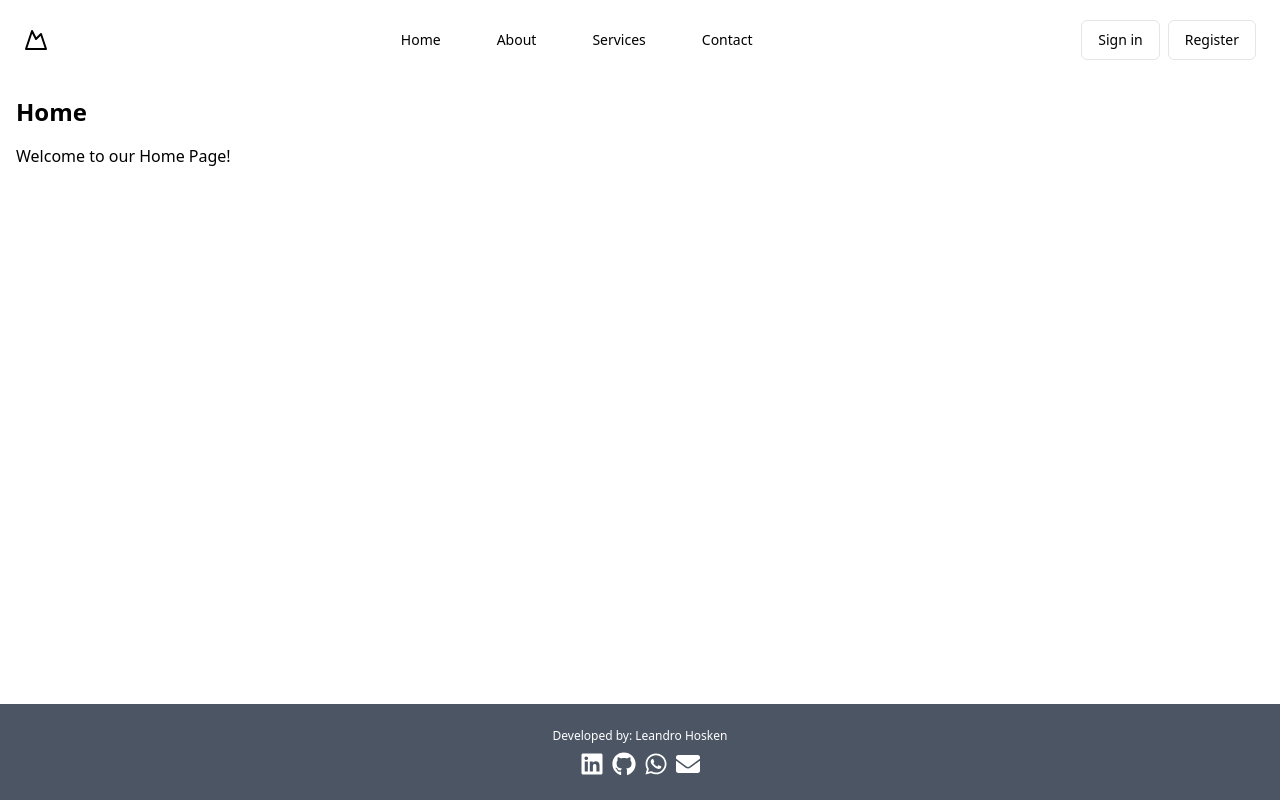
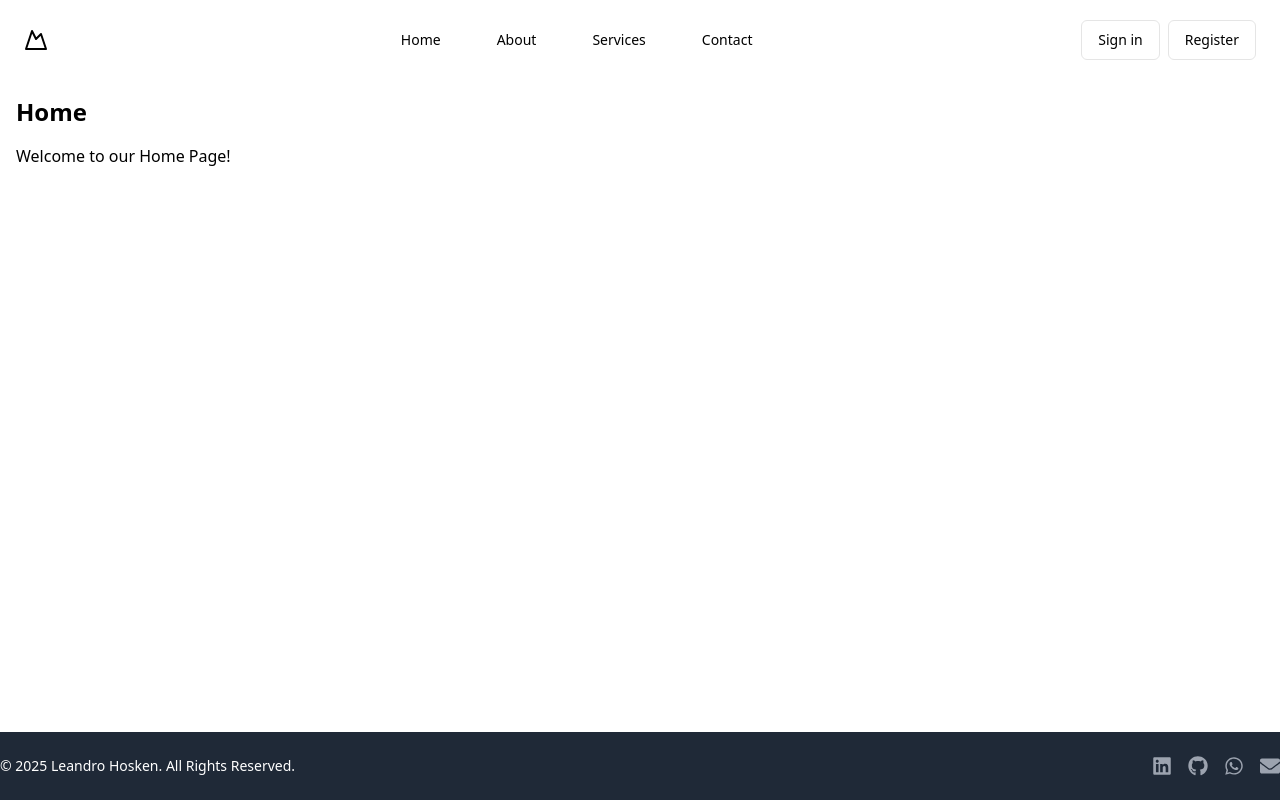
Before and after one commit to lshv04/next-kinde-23, a Next.js app: page / in a window 1280 px wide. Built offline with nearby package versions, Linux system fonts and the light colour scheme; no server answers.

Commit message:
improving footer

```diff
--- a/src/app/layout.tsx
+++ b/src/app/layout.tsx
@@ -1,7 +1,6 @@
 import type { Metadata } from "next";
 import { Geist, Geist_Mono } from "next/font/google";
 import "./globals.css";
-import Navbar from "@/components/Navbar";
 import NavigationBar from "@/components/NavigationBar";
 import Footer from "@/components/Footer";
 
--- a/src/components/Footer.tsx
+++ b/src/components/Footer.tsx
@@ -1,44 +1,17 @@
-import { FaLinkedin, FaGithub, FaWhatsapp, FaEnvelope } from "react-icons/fa";
+import React from "react";
+import Sticker from "./Sticker";
 
 const Footer: React.FC = () => {
   return (
-    <footer className="bg-gray-600 py-6 ">
-      <div className="container mx-auto flex flex-col items-center justify-center gap-2">
-        <h3 className="text-white text-xs">Developed by: Leandro Hosken</h3>
-        <div className="flex flex-row gap-2 ">
-          <a
-            href="https://www.linkedin.com/in/leandrohosken/"
-            target="_blank"
-            rel="noopener noreferrer"
-            className="flex items-center space-x-2 text-white hover:text-gray-400 transition-colors"
-          >
-            <FaLinkedin size={24} />
-          </a>
-          <a
-            href="https://github.com/lshv04"
-            target="_blank"
-            rel="noopener noreferrer"
-            className="flex items-center space-x-2 text-white hover:text-gray-400 transition-colors"
-          >
-            <FaGithub size={24} />
-          </a>
-          <a
-            href="https://wa.me/5531987670611"
-            target="_blank"
-            rel="noopener noreferrer"
-            className="flex items-center space-x-2 text-white hover:text-gray-400 transition-colors"
-          >
-            <FaWhatsapp size={24} />
-          </a>
-          <a
-            href="mailto:lshv04@gmail.com"
-            target="_blank"
-            rel="noopener noreferrer"
-            className="flex items-center space-x-2 text-white hover:text-gray-400 transition-colors"
-          >
-            <FaEnvelope size={24} />
-          </a>
-        </div>
+    <footer className="bg-gray-800 text-white py-6">
+      <div className="container mx-auto flex flex-col md:flex-row items-center justify-between">
+        {/* Copyright */}
+        <p className="text-sm mb-4 md:mb-0">
+          &copy; {new Date().getFullYear()} Leandro Hosken. All Rights Reserved.
+        </p>
+
+        {/* Social Links */}
+        <Sticker />
       </div>
     </footer>
   );
--- /dev/null
+++ b/src/components/Sticker.tsx
@@ -0,0 +1,49 @@
+import React from 'react'
+import { FaEnvelope, FaGithub, FaLinkedin, FaWhatsapp } from 'react-icons/fa'
+
+const Sticker = () => {
+  return (
+    <div>
+                <div className=" flex space-x-4">
+                  <a
+                    href="https://www.linkedin.com/in/leandrohosken/"
+                    target="_blank"
+                    rel="noopener noreferrer"
+                    className="text-gray-400 hover:text-white transition-colors flex items-center gap-2"
+                  >
+                    <FaLinkedin size={20} />
+
+                  </a>
+                  <a
+                    href="https://github.com/lshv04"
+                    target="_blank"
+                    rel="noopener noreferrer"
+                    className="text-gray-400 hover:text-white transition-colors flex items-center gap-2"
+                  >
+                    <FaGithub size={20} />
+
+                  </a>
+                  <a
+                    href="https://wa.me/5531987670611"
+                    target="_blank"
+                    rel="noopener noreferrer"
+                    className="text-gray-400 hover:text-white transition-colors flex items-center gap-2"
+                  >
+                    <FaWhatsapp size={20} />
+
+                  </a>
+                  <a
+                    href="mailto:lshv04@gmail.com"
+                    target="_blank"
+                    rel="noopener noreferrer"
+                    className="text-gray-400 hover:text-white transition-colors flex items-center gap-2"
+                  >
+                    <FaEnvelope size={20} />
+
+                  </a>
+                </div>
+    </div>
+  )
+}
+
+export default Sticker
```
